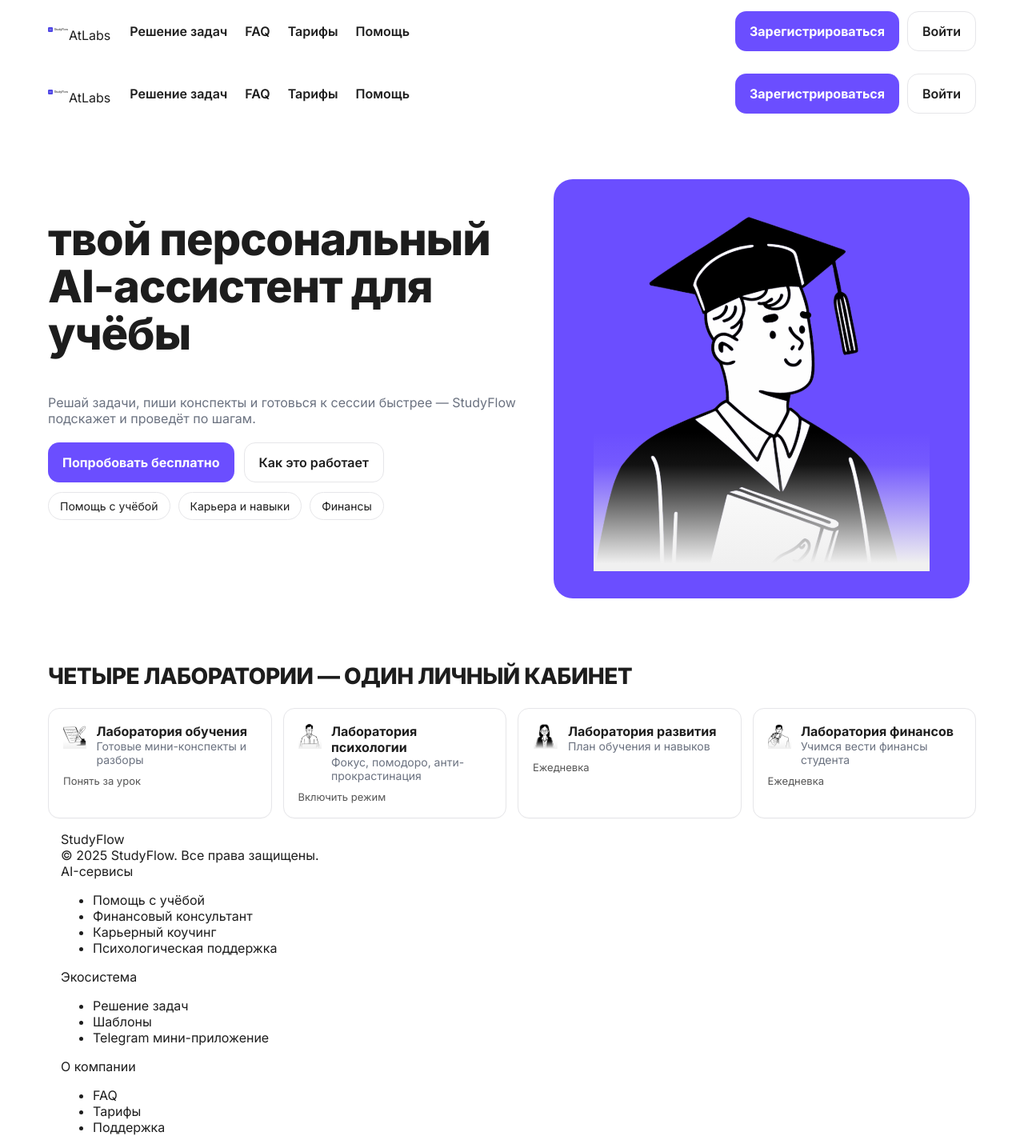
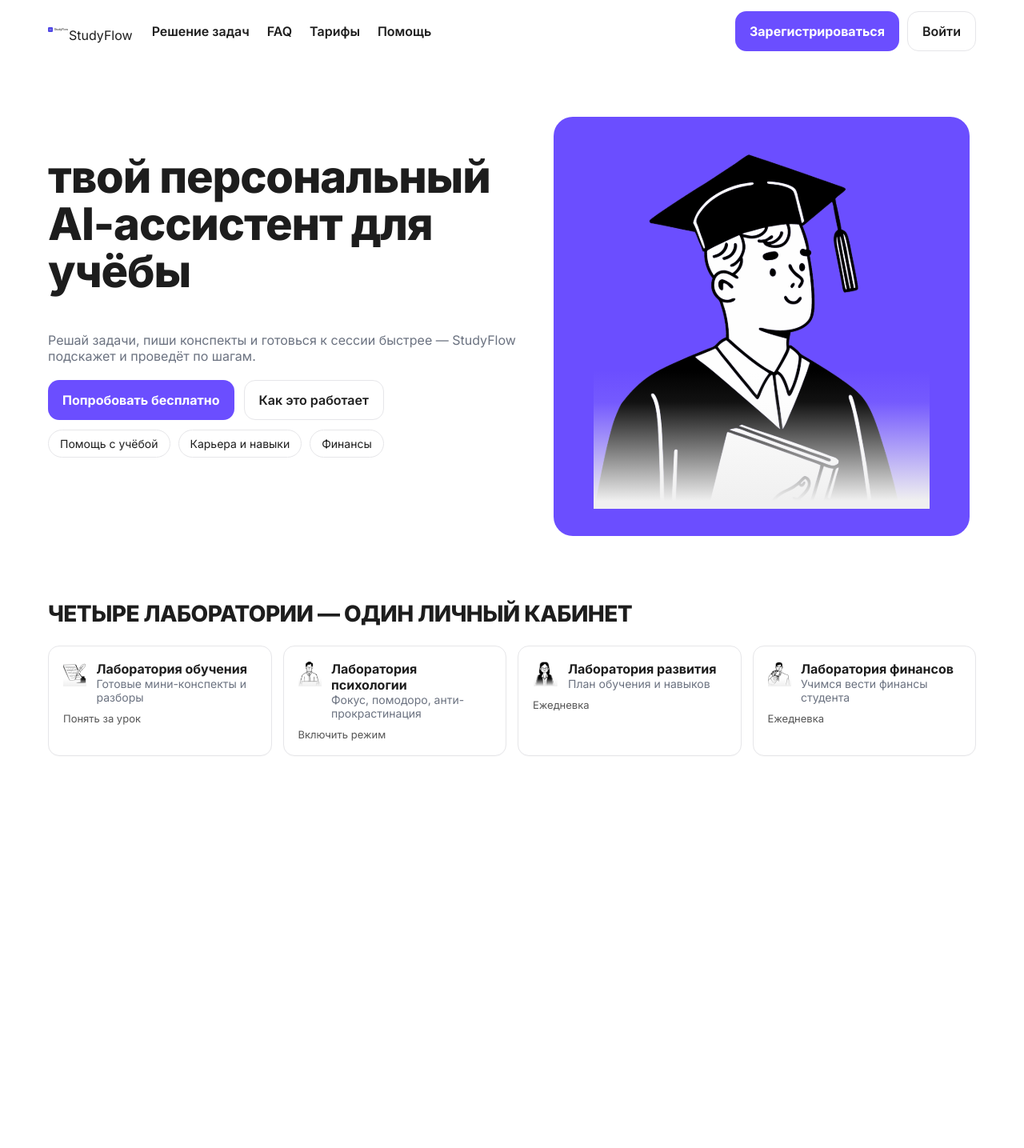
Before and after one commit to SViaTLanA7/atlabs-front, a Next.js app: page / in a window 1280 px wide. Shown: the whole page at 80% size. After the commit the page ends 961 px from the top, so only its background shows below. Built offline with nearby package versions, Linux system fonts and the light colour scheme.

Commit message:
fix(header): remove duplicate, rename brand to StudyFlow

```diff
--- a/src/app/layout.tsx
+++ b/src/app/layout.tsx
@@ -1,19 +1,22 @@
-import './globals.css';
-import Header from '@/components/Header';
-import Footer from '@/components/Footer';
+import type { Metadata } from "next";
+import "./globals.css";
+import Header from "@/components/Header";
 
-export const metadata = {
-    title: 'StudyFlow',
-    description: 'Твой персональный AI-ассистент для учёбы',
+export const metadata: Metadata = {
+    title: {
+        default: "StudyFlow",
+        template: "%s — StudyFlow",
+    },
+    description:
+        "Твой персональный AI-ассистент для учёбы: решения задач, конспекты, подготовка к сессии.",
 };
 
-export default function RootLayout({children}:{children:React.ReactNode}){
+export default function RootLayout({ children }: { children: React.ReactNode }) {
     return (
         <html lang="ru">
         <body>
-        <Header/>
-        <main>{children}</main>
-        <Footer/>
+        <Header />
+        {children}
         </body>
         </html>
     );
--- a/src/app/page.tsx
+++ b/src/app/page.tsx
@@ -1,15 +1,11 @@
 import Image from "next/image";
 import Link from "next/link";
-import Header from "@/components/Header";
 
 export default function HomePage() {
     return (
         <>
-            <Header />
-
             {/* HERO */}
             <section className="container-1160 hero">
-                {/* text */}
                 <div>
                     <h1 className="h1 title">
                         твой персональный<br />AI-ассистент для учёбы
@@ -31,7 +27,6 @@
                     </div>
                 </div>
 
-                {/* illustration on purple */}
                 <div className="hero-ill">
                     <div style={{
                         width: '100%', maxWidth: 520, borderRadius: 24, overflow: 'hidden',
@@ -56,7 +51,6 @@
                 <h2>ЧЕТЫРЕ ЛАБОРАТОРИИ — ОДИН ЛИЧНЫЙ КАБИНЕТ</h2>
 
                 <div className="labs-grid">
-                    {/* 1 */}
                     <article className="card lab-card">
                         <div className="lab-top">
                             <Image src="/atlabs/lab-1.svg" alt="" width={32} height={32}/>
@@ -68,7 +62,6 @@
                         <div className="lab-foot">Понять за урок</div>
                     </article>
 
-                    {/* 2 */}
                     <article className="card lab-card">
                         <div className="lab-top">
                             <Image src="/atlabs/lab-2.svg" alt="" width={32} height={32}/>
@@ -80,7 +73,6 @@
                         <div className="lab-foot">Включить режим</div>
                     </article>
 
-                    {/* 3 */}
                     <article className="card lab-card">
                         <div className="lab-top">
                             <Image src="/atlabs/lab-3.svg" alt="" width={32} height={32}/>
@@ -92,7 +84,6 @@
                         <div className="lab-foot">Ежедневка</div>
                     </article>
 
-                    {/* 4 */}
                     <article className="card lab-card">
                         <div className="lab-top">
                             <Image src="/atlabs/lab-4.svg" alt="" width={32} height={32}/>
@@ -105,8 +96,6 @@
                     </article>
                 </div>
             </section>
-
-            {/* ниже можно постепенно переносить блоки: #how, CTA-баннер, отзывы, тарифы, FAQ */}
         </>
     );
 }
--- a/src/components/Header.tsx
+++ b/src/components/Header.tsx
@@ -1,7 +1,7 @@
-'use client';
+"use client";
 
-import Link from 'next/link';
-import Image from 'next/image';
+import Link from "next/link";
+import Image from "next/image";
 
 export default function Header() {
     return (
@@ -10,7 +10,7 @@
                 <div className="nav-left">
                     <Link href="/" className="flex items-center gap-2 font-extrabold">
                         <Image src="/brand/logo.svg" alt="" width={26} height={26} />
-                        <span>AtLabs</span>
+                        <span>StudyFlow</span>
                     </Link>
 
                     <nav className="nav-menu">
```
